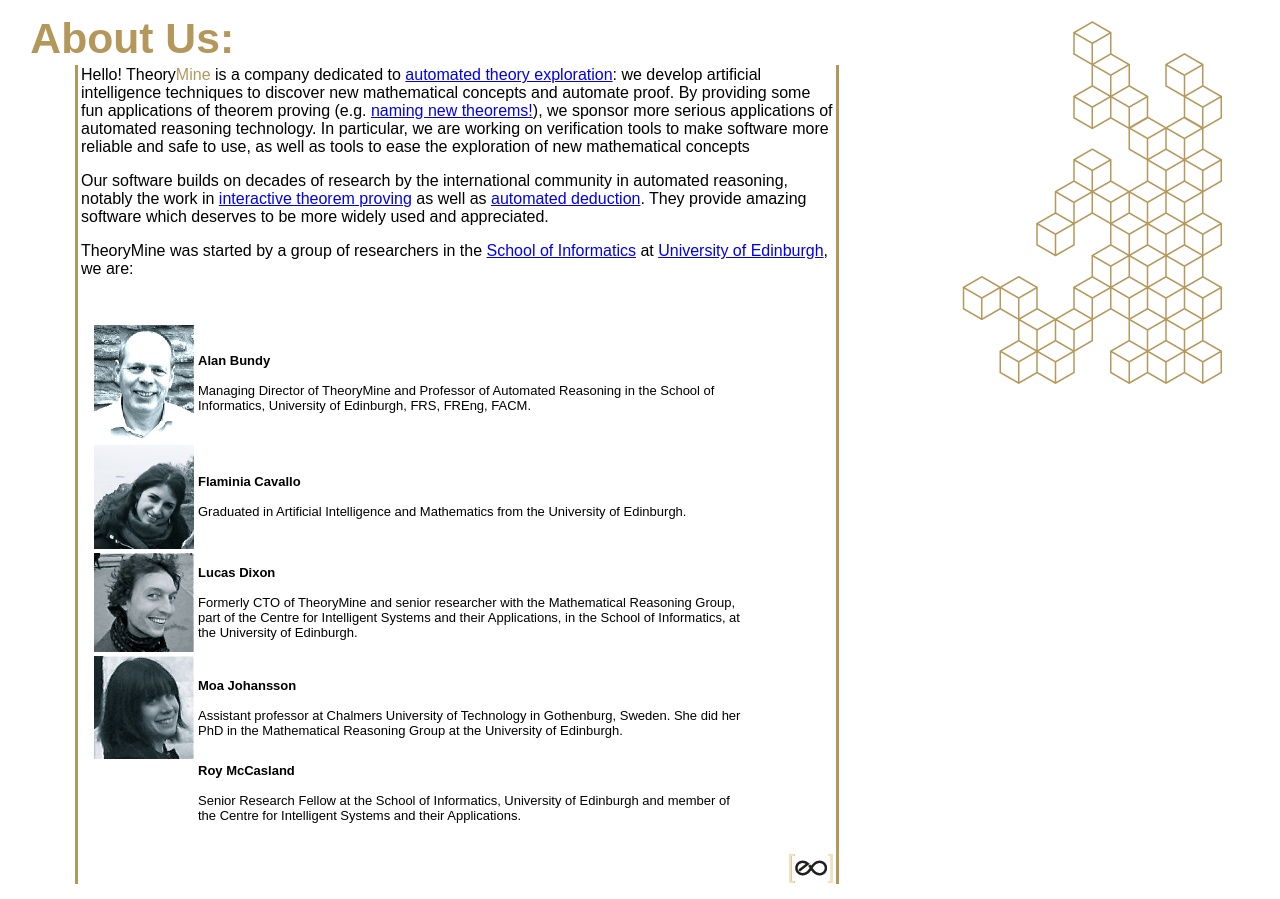
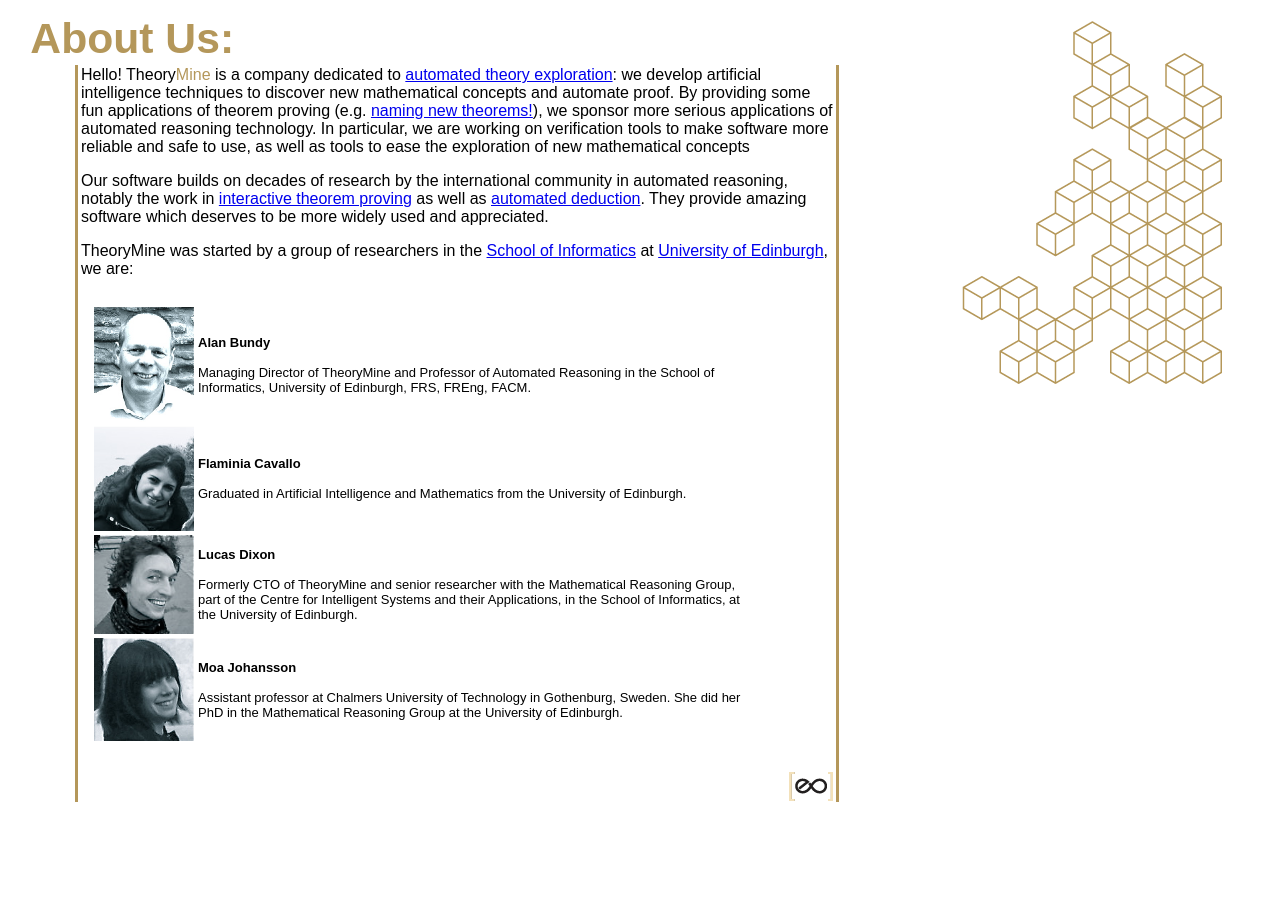
Before and after one commit to TheoryMine/theorymine-website, a PHP site: template pages/about.php in a window 1280 px wide. Shown: the part 231-1130 px from the top of the page. After the commit the page ends 1033 px from the top, so only its background shows below. Run offline with PHP 8.4, Linux system fonts and the light colour scheme; the template is opened without the code that fills it, so the values that code supplies are empty; the visitor is signed in with stand-in values (Sample User, id 1).

Commit message:
Removed Roy from the about page.

```diff
--- a/pages/about.php
+++ b/pages/about.php
@@ -63,18 +63,6 @@ Member of Centre for Intelligent Systems and their Applications.-->
     <?print $thislang['about_moa'];?>
   </p></td>
 </tr>
-<br/ >
-<tr>
-
-<td>
-</td>
-<td>
-
-<b>Roy McCasland</font></b> <br/><br/>
-
-<!--Senior Research Fellow at the School of Informatics, University of Edinburgh and member of the Centre for Intelligent Systems and their Applications.-->
-<?print $thislang['about_roy'];?></td>
-</tr>
 
 </table>
 <br/>
```
